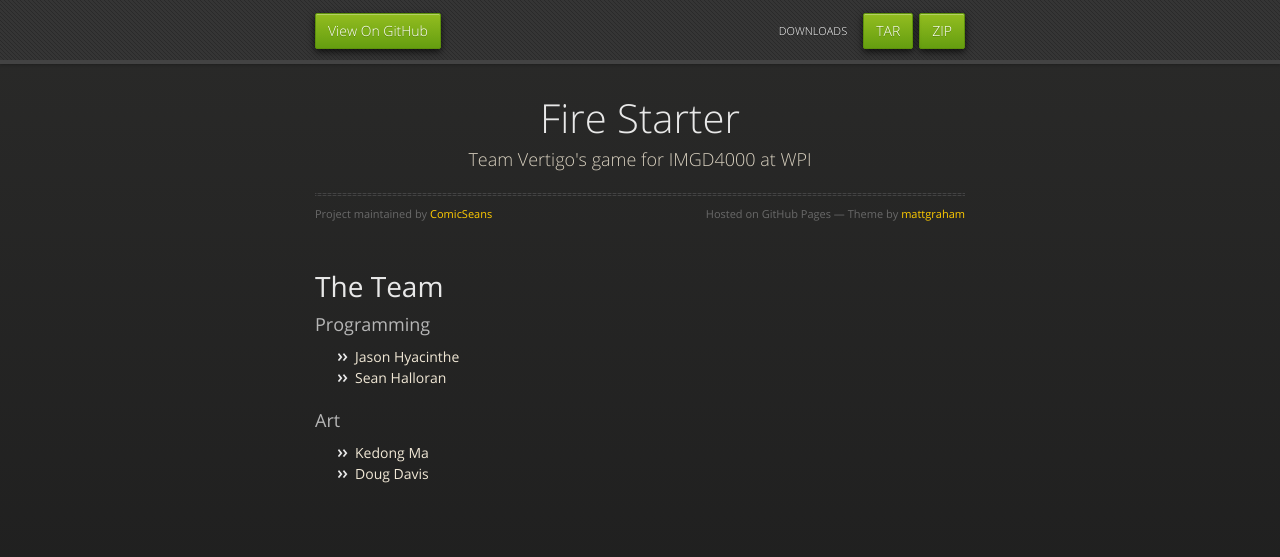
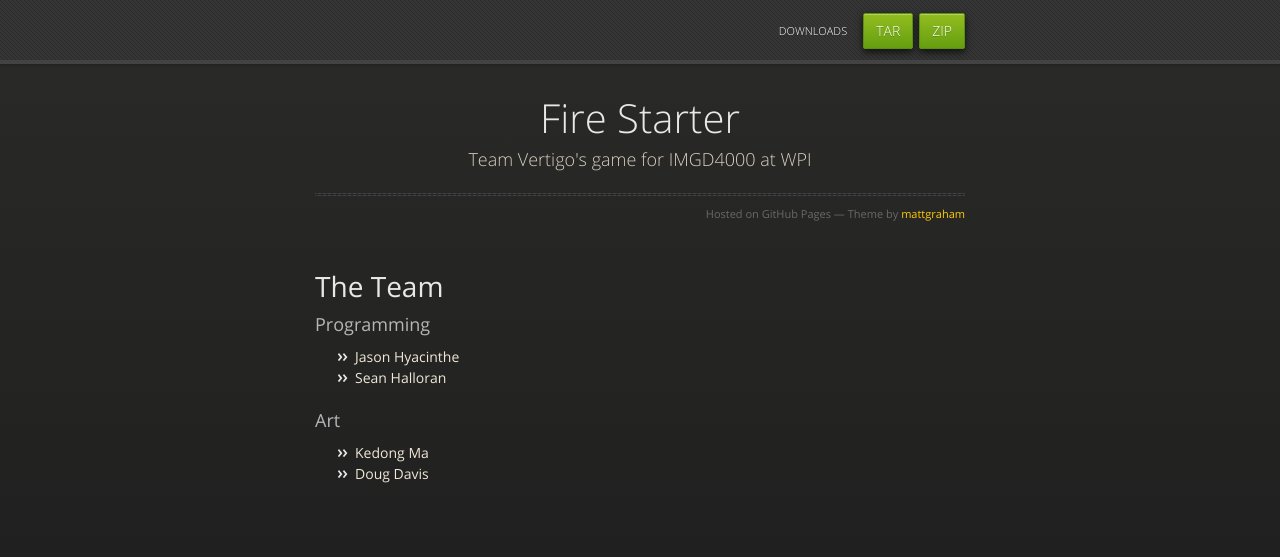
Before and after one commit to ComicSeans/imgd4000-vertigo, a plain HTML site: page index.html in a window 1280 px wide. Drawn offline with nearby package versions, Linux system fonts and the light colour scheme.

Commit message:
adds webstorm project into and removes github page link

```diff
--- a/index.html
+++ b/index.html
@@ -20,7 +20,7 @@
   <body>
       <div id="header">
         <nav>
-          <li class="fork"><a href="https://github.com/ComicSeans/imgd4000-vertigo">View On GitHub</a></li>
+          <!--<li class="fork"><a href="https://github.com/ComicSeans/imgd4000-vertigo">View On GitHub</a></li>-->
           <li class="downloads"><a href="https://github.com/ComicSeans/imgd4000-vertigo/zipball/master">ZIP</a></li>
           <li class="downloads"><a href="https://github.com/ComicSeans/imgd4000-vertigo/tarball/master">TAR</a></li>
           <li class="title">DOWNLOADS</li>
@@ -34,7 +34,7 @@
           <h1>Fire Starter</h1>
           <p>Team Vertigo&#39;s game for IMGD4000 at WPI</p>
           <hr>
-          <span class="credits left">Project maintained by <a href="https://github.com/ComicSeans">ComicSeans</a></span>
+          <!--<span class="credits left">Project maintained by <a href="https://github.com/ComicSeans">ComicSeans</a></span>-->
           <span class="credits right">Hosted on GitHub Pages &mdash; Theme by <a href="https://twitter.com/michigangraham">mattgraham</a></span>
         </div>
 
```
